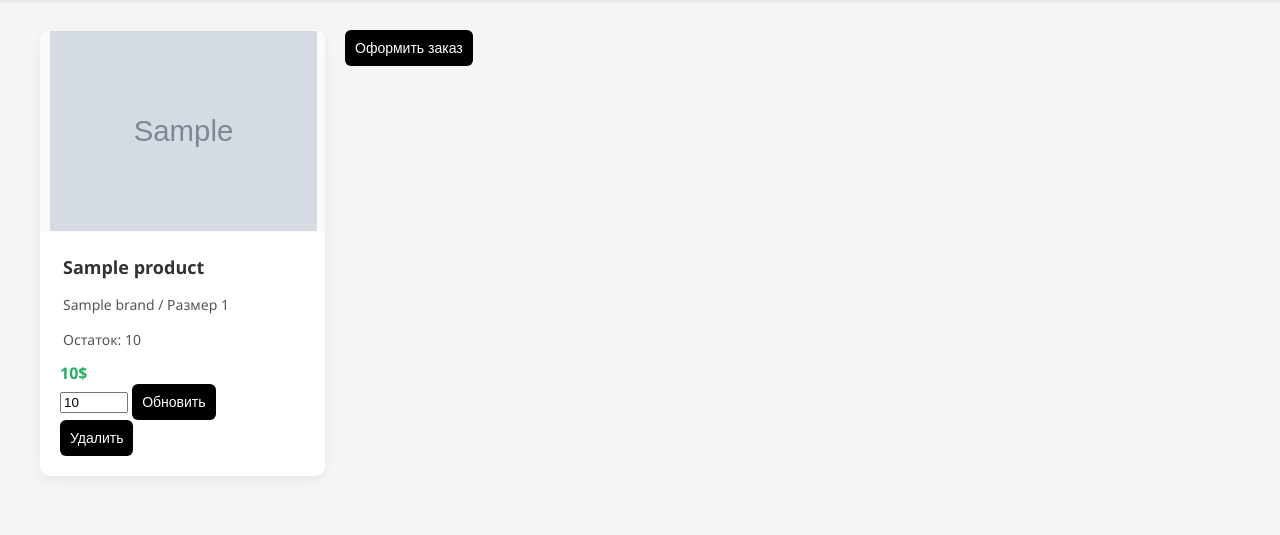
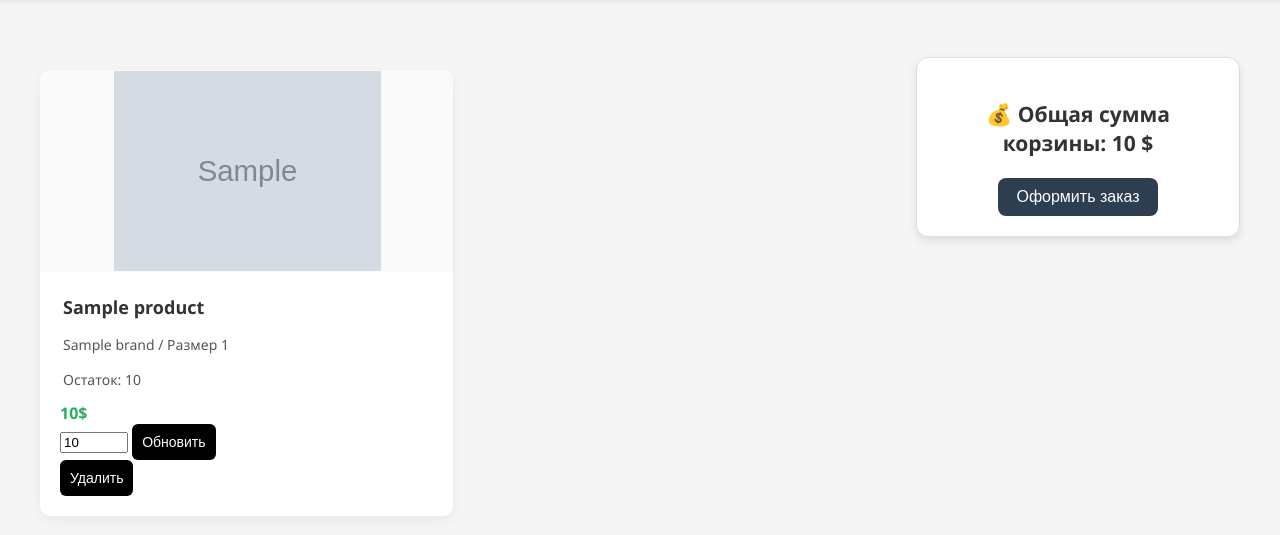
Before and after one commit to Skwozz/sneaker-shop, a FastAPI app: template templates/cart.html in a window 1280 px wide. Shown: the part 63-598 px from the top of the page. Run offline with FastAPI, Linux system fonts and the light colour scheme; the template is opened without the code that fills it: most values are stand-ins (such as "Sample title", 1, 10 or a date in 2020); grey boxes marked "Sample" are stand-in pictures.

Commit message:
мелкие правки

```diff
--- a/static/style.css
+++ b/static/style.css
@@ -184,3 +184,72 @@
   border-radius: 12px;
   box-shadow: 0 4px 12px rgba(0,0,0,0.05);
 }
+.cart-summary {
+  position: fixed;
+  bottom: 20px;
+  right: 30px;
+  background-color: #ffffff;
+  padding: 20px;
+  border-radius: 12px;
+  box-shadow: 0 4px 10px rgba(0, 0, 0, 0.1);
+  border: 1px solid #ddd;
+  min-width: 220px;
+  z-index: 1000;
+  text-align: center;
+}
+
+.total-box {
+  font-size: 18px;
+  font-weight: bold;
+  margin-bottom: 12px;
+}
+
+.checkout-btn {
+  background-color: #2c3e50;
+  color: #fff;
+  border: none;
+  padding: 10px 18px;
+  font-size: 16px;
+  border-radius: 8px;
+  cursor: pointer;
+}
+
+.checkout-btn:hover {
+  background-color: #1a252f;
+}
+/* Корзина — Двухколоночный Layout */
+.cart-layout {
+  display: flex;
+  align-items: flex-start;
+  gap: 30px;
+  margin-top: 40px;
+}
+
+.cart-items {
+  flex: 3; /* 75% */
+}
+
+.cart-summary {
+  flex: 1;
+  position: sticky;
+  top: 120px;
+  background-color: #ffffff;
+  padding: 20px;
+  border-radius: 12px;
+  box-shadow: 0 4px 10px rgba(0, 0, 0, 0.1);
+  border: 1px solid #ddd;
+  min-width: 220px;
+  height: fit-content;
+  text-align: center;
+}
+
+/* Чтобы убрать фиксированный блок (старое) */
+body .cart-summary.fixed {
+  position: fixed;
+  bottom: 20px;
+  right: 30px;
+  z-index: 1000;
+}
+
+
+}
--- a/templates/cart.html
+++ b/templates/cart.html
@@ -18,8 +18,10 @@
     </div>
   </header>
 
-  <!-- Каталог товаров -->
- <main class="container">
+ <main class="container cart-layout">
+
+  <!-- Левая часть: товары -->
+  <div class="cart-items">
     <div class="product-grid">
       {% for item in items %}
       {% set size_info = item.variant.sizes | selectattr('size', 'equalto', item.size) | list | first %}
@@ -53,17 +55,23 @@
               <input type="hidden" name="item_id" value="{{ item.id }}">
               <button type="submit">Удалить</button>
             </form>
-
-
           </div>
         </div>
       </div>
       {% endfor %}
+    </div>
+  </div>
+
+  <!-- Правая часть: оформление заказа -->
+  <div class="cart-summary">
+    <div class="total-box">
+      <h3>💰 Общая сумма корзины: {{ total }} $</h3>
+    </div>
+    {% if total > 0 %}
     <form method="post" action="/orders/create/">
       <button type="submit" class="checkout-btn">Оформить заказ</button>
     </form>
+    {% endif %}
   </div>
+
 </main>
-
-</body>
-</html>
```
Also changed, not shown: app/crud/cart_item_crud.py (+5 -2 lines), app/routers/front_router.py (+4 -3 lines). Lines whose indentation alone changed are shown as unchanged.
